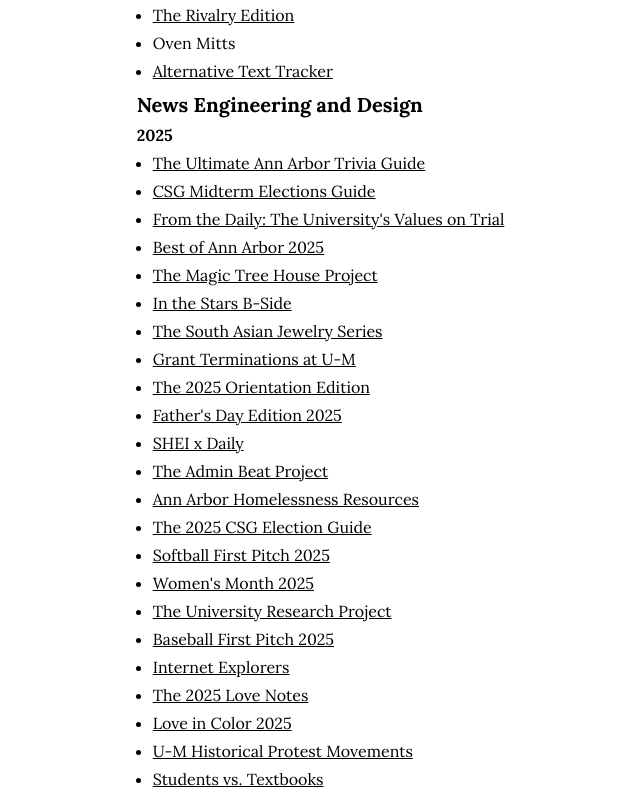
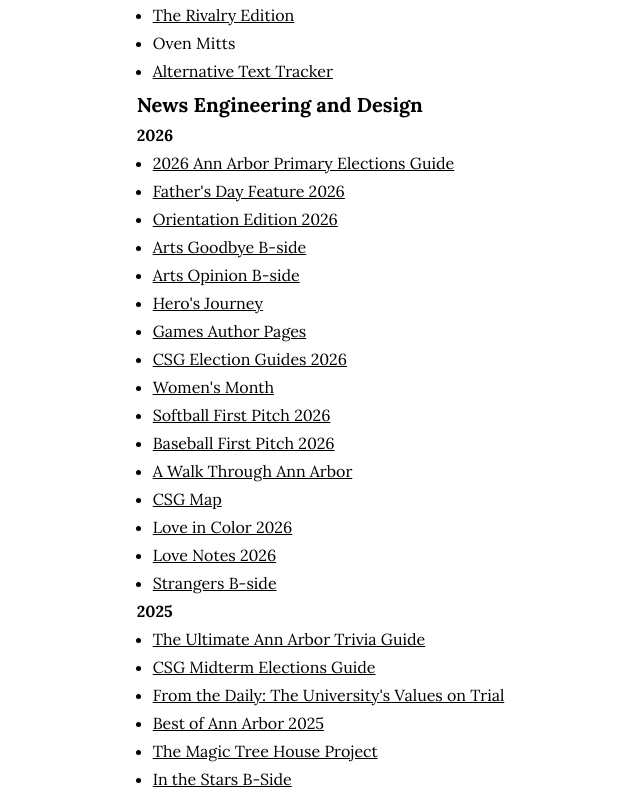
Before and after one commit to michigandaily/michigandaily.github.io, a Next.js app: page / in a window 1280 px wide. Shown: the part 501-1300 px from the top of the page, without its empty margins (222-862 px from the left). Built offline with nearby package versions, Linux system fonts and the light colour scheme.

Commit message:
updating links/leadership for f26

```diff
--- a/src/app/page.tsx
+++ b/src/app/page.tsx
@@ -104,6 +104,89 @@
                 News Engineering and Design
               </Anchor>
             </h3>
+            <h4 className="font-serif font-bold text-l">2026</h4>
+            <UnorderedList>
+              <li>
+                <Link href="https://specials.michigandaily.com/2026/city-council-election/">
+                  2026 Ann Arbor Primary Elections Guide
+                </Link>
+              </li>
+              <li>
+                <Link href="https://specials.michigandaily.com/2026/fathers-day/">
+                  Father&apos;s Day Feature 2026
+                </Link>
+              </li>
+              <li>
+                <Link href="https://specials.michigandaily.com/2026/orientation-edition/">
+                  Orientation Edition 2026
+                </Link>
+              </li>
+              <li>
+                <Link href="https://specials.michigandaily.com/arts/goodbye-bside/">
+                  Arts Goodbye B-side
+                </Link>
+              </li>
+              <li>
+                <Link href="https://specials.michigandaily.com/bside/2026/commentary/">
+                  Arts Opinion B-side
+                </Link>
+              </li>
+              <li>
+                <Link href="https://specials.michigandaily.com/arts/herosjourney/">
+                  Hero&apos;s Journey
+                </Link>
+              </li>
+              <li>
+                <Link href="https://games.michigandaily.com/">
+                  Games Author Pages
+                </Link>
+              </li>
+              <li>
+                <Link href="https://specials.michigandaily.com/2026/csg-elections/">
+                  CSG Election Guides 2026
+                </Link>
+              </li>
+              <li>
+                <Link href="https://specials.michigandaily.com/2026/womens-month/">
+                  Women&apos;s Month
+                </Link>
+              </li>
+              <li>
+                <Link href="https://specials.michigandaily.com/2026/softballfirstpitch/">
+                  Softball First Pitch 2026
+                </Link>
+              </li>
+              <li>
+                <Link href="http://specials.michigandaily.com/2026/baseballfirstpitch/">
+                  Baseball First Pitch 2026
+                </Link>
+              </li>
+              <li>
+                <Link href="https://specials.michigandaily.com/2026/walk-through-ann-arbor/">
+                  A Walk Through Ann Arbor
+                </Link>
+              </li>
+              <li>
+                <Link href="https://specials.michigandaily.com/2025/student-governments-map/">
+                  CSG Map
+                </Link>
+              </li>
+              <li>
+                <Link href="https://mic.michigandaily.com/2026/love-in-color/">
+                  Love in Color 2026
+                </Link>
+              </li>
+              <li>
+                <Link href="https://specials.michigandaily.com/2026/love-notes/">
+                  Love Notes 2026
+                </Link>
+              </li>
+              <li>
+                <Link href="https://specials.michigandaily.com/2025/bsides/strangers/">
+                  Strangers B-side
+                </Link>
+              </li>
+            </UnorderedList>
             <h4 className="font-serif font-bold text-l">2025</h4>
             <UnorderedList>
               <li>
@@ -479,6 +562,16 @@
             <h4 className="font-serif font-bold text-l">2026</h4>
             <UnorderedList>
               <li>
+                <Link href="https://www.michigandaily.com/web/data/umich-students-swung-hard-to-the-right-in-2024-a-reversal-now-seems-likely/">
+                  UMich students swung hard to the right in 2024. A reversal now seems likely.
+                </Link>
+              </li>
+              <li>
+                <Link href="https://www.michigandaily.com/web/data/wolverines-on-the-ice-umich-at-the-olympics/">
+                  Wolverines on the Ice: UMich at the Olympics
+                </Link>
+              </li>
+              <li>
                 <Link href="https://www.michigandaily.com/web/data/speech-controversy-and-freedom-at-umich/">
                   Speech, controversy and freedom at UMich
                 </Link>
@@ -853,13 +946,13 @@
                 <b>Managing Online Editor</b> Julia Mei
               </li>
               <li>
-                <b>Engineering Manager</b> Daniel Liu
-              </li>
-              <li>
                 <b>Engineering Manager</b> Alyssa Locke
               </li>
               <li>
-                <b>Senior Software Engineer</b> Charlene Yee
+                <b>Engineering Manager</b> Grace Liu
+              </li>
+              <li>
+                <b>Senior Software Engineer</b> Becky Pan
               </li>
               <li>
                 <b>Data Editor</b> Darby Jones
```
